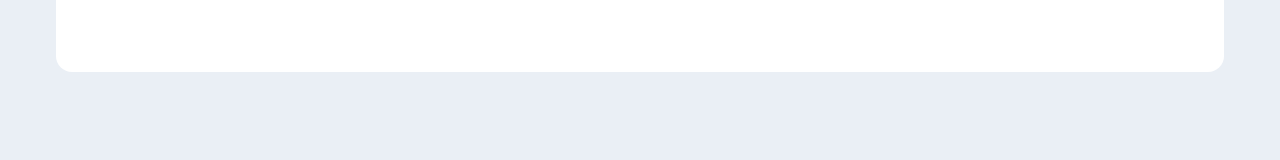
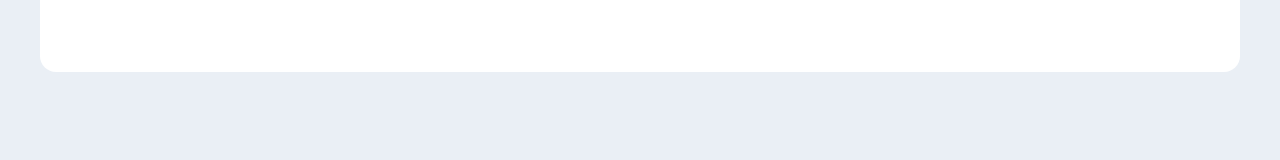
Before and after one commit to sunshanqian-kyushu-u/fuwari-blog-tutorial, an Astro site: page / in a window 1280 px wide. Built offline with nearby package versions, Linux system fonts and the light colour scheme; Astro itself is replaced by a stand-in of ours.

Commit message:
202509261947

```diff
--- a/src/components/Navbar.astro
+++ b/src/components/Navbar.astro
@@ -2,7 +2,7 @@
 
 ---
 
-<div class="max-w-[75rem] md:px-4 mx-auto top-0 sticky">
+<div class="sticky top-0 max-w-[75rem] max-[1232px]:mx-4 mx-auto">
     <div class="bg-[var(--card-bg)] md:h-[4.5rem] h-16 transition-all rounded-2xl rounded-t-none">
 
     </div>
```
